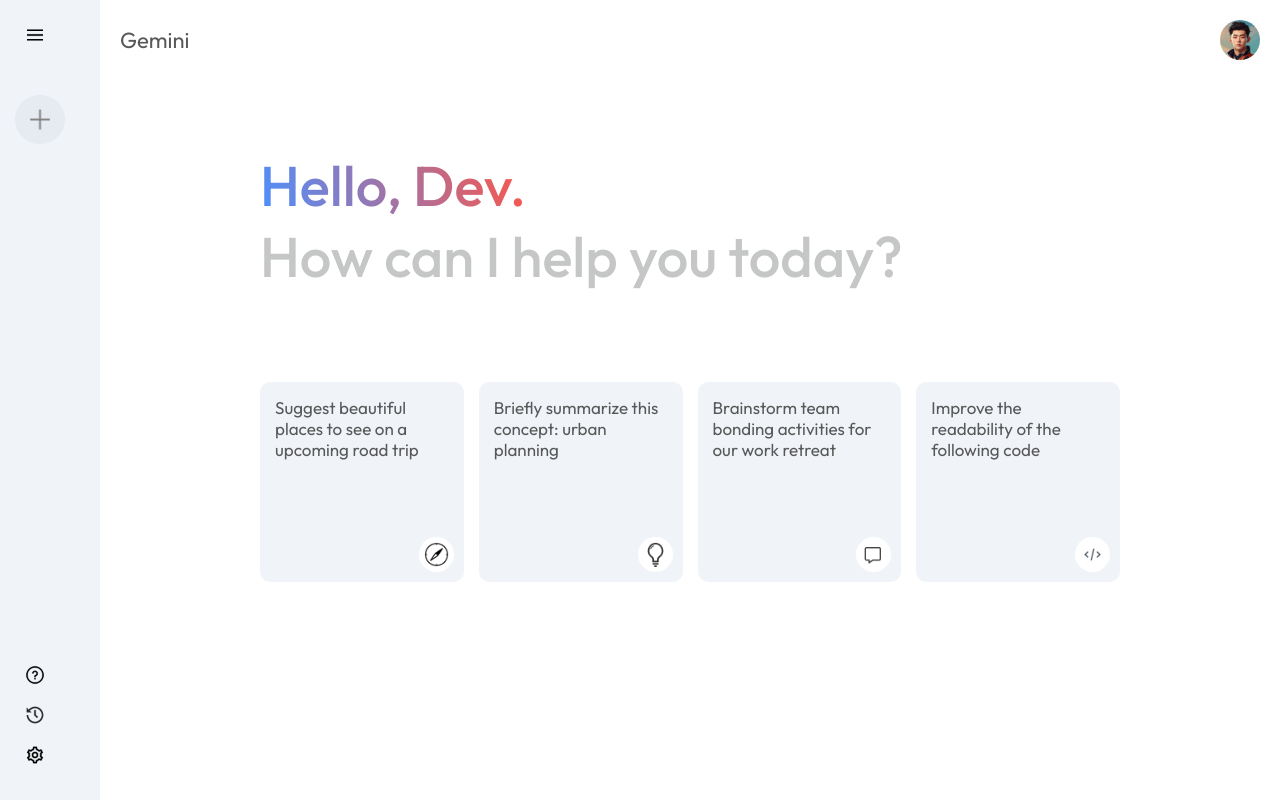
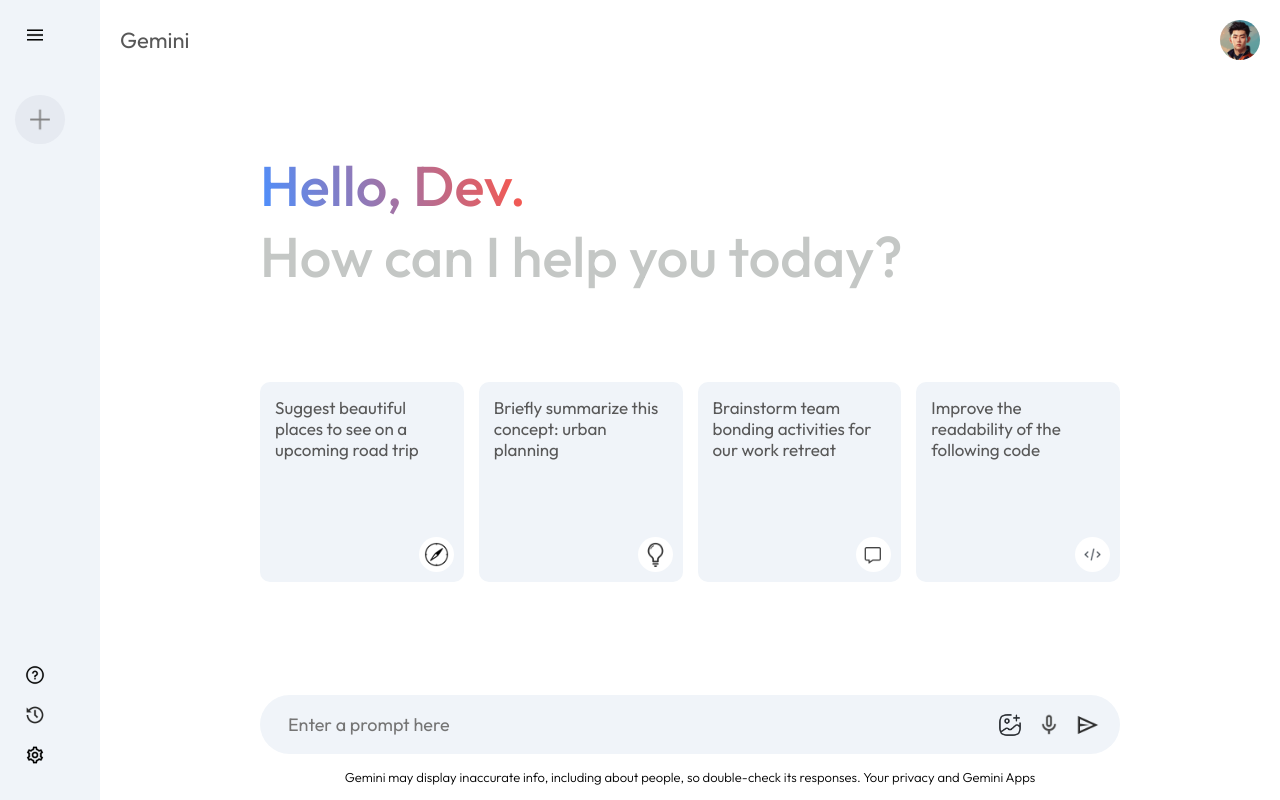
Before and after one commit to CameronWarburton/Gemini-Clone, a React (Vite) app: page / in a window 1280 px wide. Built offline with nearby package versions, Linux system fonts and the light colour scheme.

Commit message:
Main UI complete

```diff
--- a/src/components/Main/Main.css
+++ b/src/components/Main/Main.css
@@ -72,3 +72,49 @@
 .main .card:hover {
     background-color: #dfe4ea;
 }
+
+.main__bottom {
+    position: absolute;
+    bottom: 0;
+    width: 100%;
+    max-width: 900px;
+    padding: 0px 20px;
+    margin: auto;
+}
+
+.search__box {
+    display: flex;
+    align-items: center;
+    justify-content: space-between;
+    gap: 20px;
+    background-color: #f0f4f9;
+    padding: 10px 20px;
+    border-radius: 50px;
+}
+
+.search__box img {
+    width: 24px;
+    cursor: pointer;
+}
+
+.search__box input {
+    flex: 1;
+    background: transparent;
+    border: none;
+    outline: none;
+    padding: 8px;
+    font-size: 18px;
+}
+
+.search__box div {
+    display: flex;
+    align-items: center;
+    gap: 15px;
+}
+
+.main .bottom__info {
+    font-size: 13px;
+    margin: 15px auto;
+    text-align: center;
+    font-weight: 300;
+}
--- a/src/components/Main/Main.jsx
+++ b/src/components/Main/Main.jsx
@@ -34,7 +34,17 @@
         </div>
 
         <div className="main__bottom">
-
+            <div className="search__box">
+              <input type="text" placeholder="Enter a prompt here" />
+              <div>
+                <img src={assets.gallery_icon} alt="" />
+                <img src={assets.mic_icon} alt="" />
+                <img src={assets.send_icon} alt="" />
+              </div>
+            </div>
+            <p className="bottom__info">
+              Gemini may display inaccurate info, including about people, so double-check its responses. Your privacy and Gemini Apps
+            </p>
         </div>
       </div>
     </div>
```
